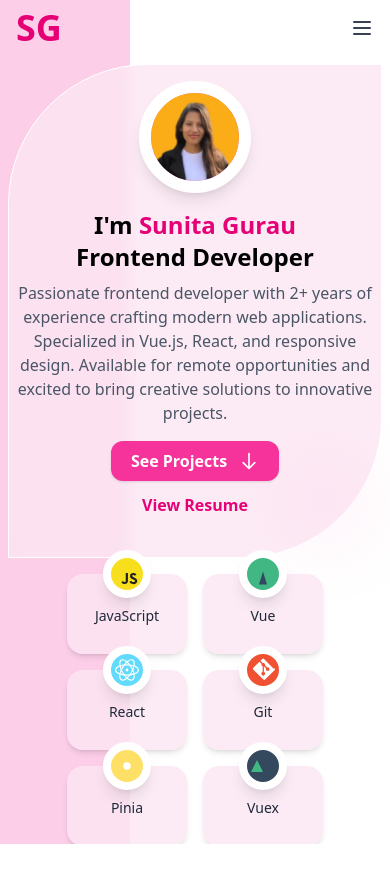
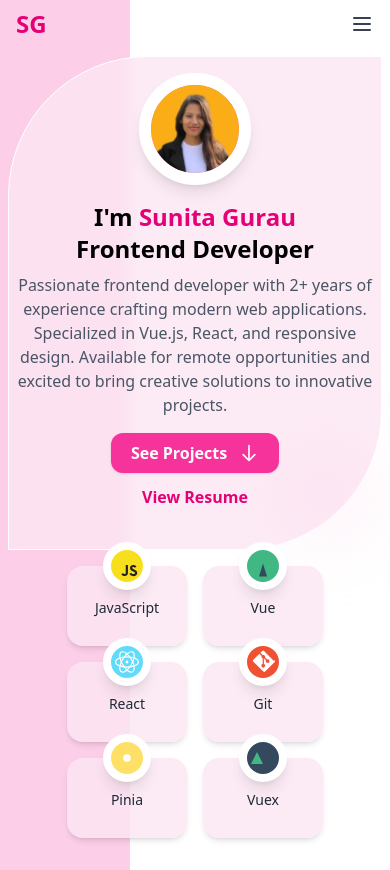
Before and after one commit to Sunita-Gurau/sunita-gurau-portfolio, a Vue app: page / in a window 390 px wide. Before the commit the page ends 844 px from the top, so only its background shows below. Built offline with nearby package versions, Linux system fonts and the light colour scheme.

Commit message:
Fix mobile scrolling issue by changing hero section from fixed height to min-height and allowing overflow

```diff
--- a/src/views/HomeView.vue
+++ b/src/views/HomeView.vue
@@ -2,7 +2,7 @@
   <div class="min-h-screen">
     <!-- Hero Section -->
     <div
-      class="relative h-screen overflow-hidden flex flex-col items-center justify-start md:justify-center"
+      class="relative min-h-screen overflow-visible flex flex-col items-center justify-start md:justify-center"
     >
       <!-- Split Background -->
       <div class="absolute inset-0 flex">
@@ -16,7 +16,7 @@
       >
         <RouterLink
           to="/"
-          class="text-4xl md:text-5xl font-bold text-pink-600 flex items-center gap-2 hover:text-pink-700 transition-colors cursor-pointer"
+          class="text-2xl md:text-5xl font-bold text-pink-600 flex items-center gap-2 hover:text-pink-700 transition-colors cursor-pointer"
         >
           <span class="">SG</span>
         </RouterLink>
@@ -57,7 +57,9 @@
       </header>
 
       <!-- Overlay Card (Rectangle, only top-left and bottom-right rounded) -->
-      <main class="relative z-20 flex flex-col items-center w-full px-2 mt-2 md:mt-16">
+      <main
+        class="relative z-20 flex flex-col items-center w-full px-2 mt-2 md:mt-16 pb-8 md:pb-16"
+      >
         <div class="relative w-full max-w-4xl flex flex-col items-center">
           <!-- Card -->
           <div
```
